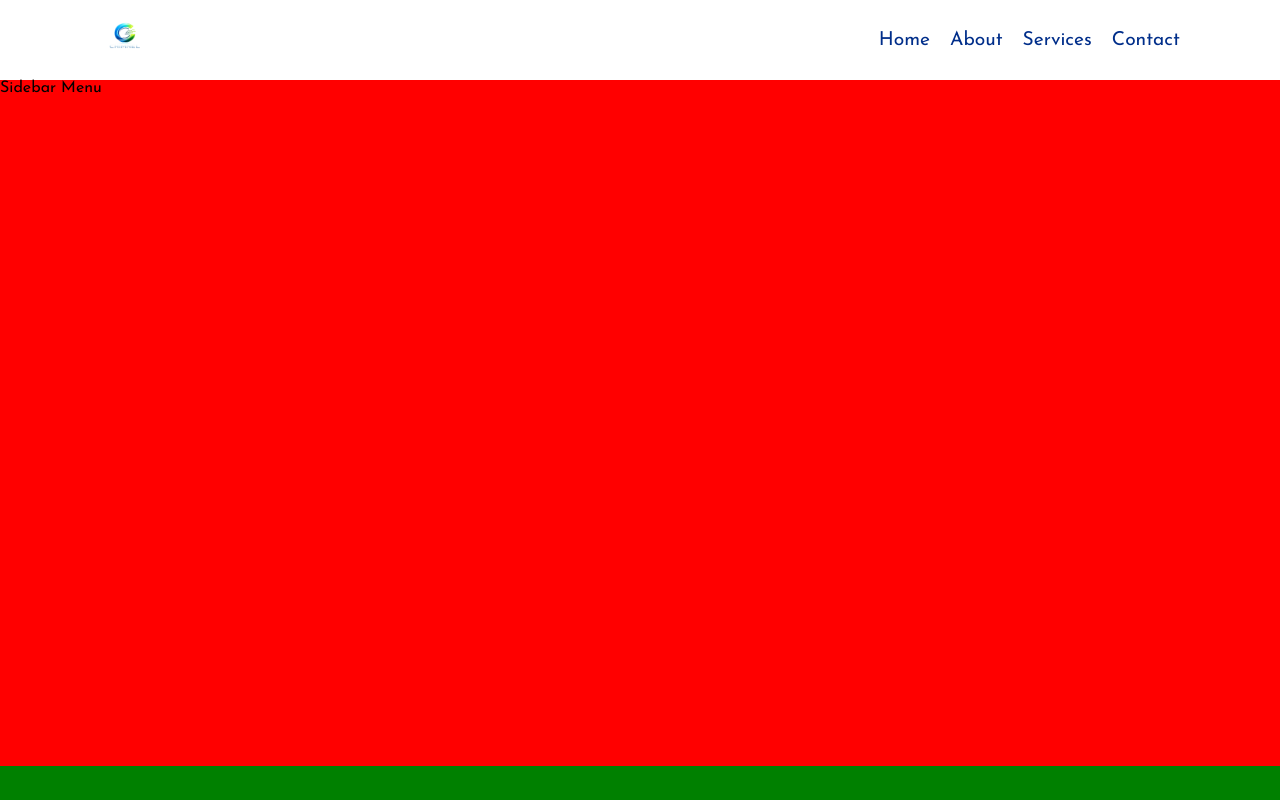
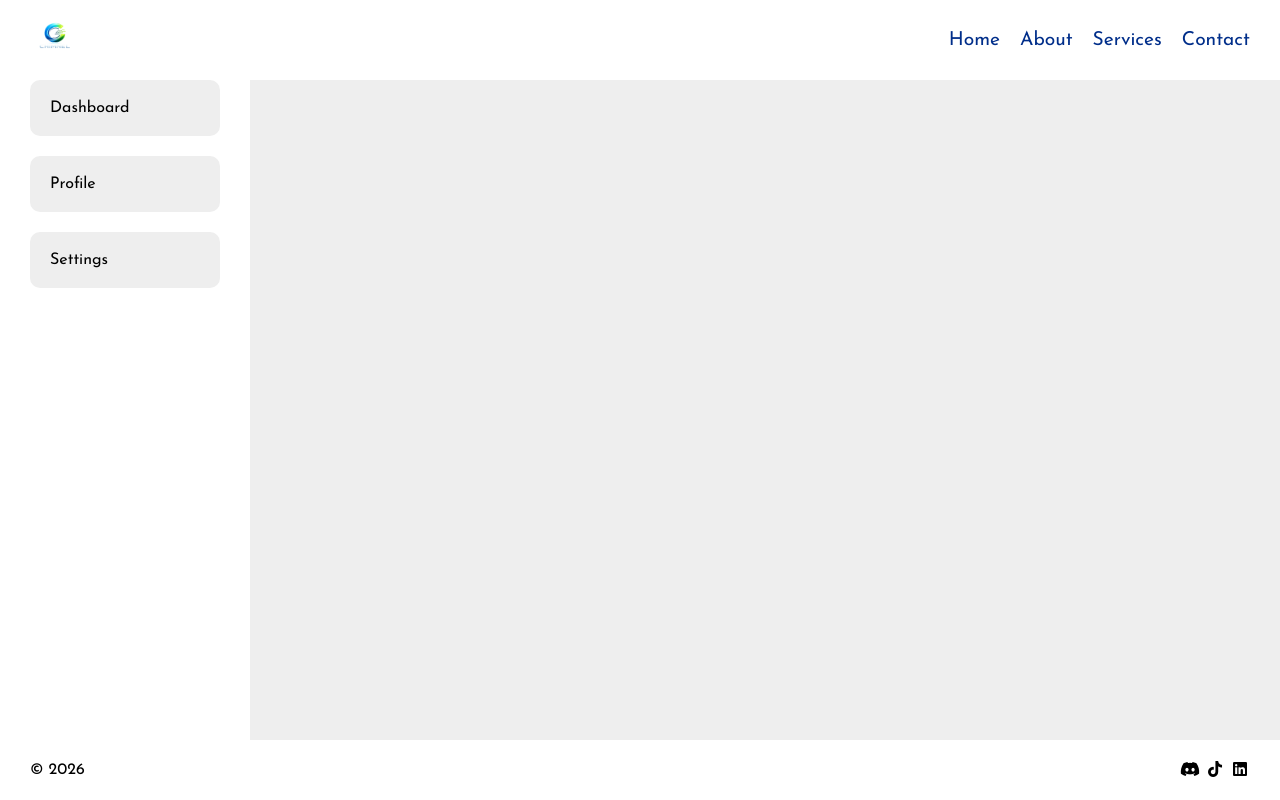
Before and after one commit to Myteacher-Institute/flexible-dashboard, a plain HTML site: page index.html in a window 1280 px wide. Shown: the top 800 px of the page. Drawn offline with Linux system fonts and the light colour scheme.

Commit message:
add and style items to sidebar

```diff
--- a/index.html
+++ b/index.html
@@ -24,7 +24,13 @@
     </header>
 
     <main>
-        <aside>Sidebar Menu</aside>
+        <aside>
+            <ul>
+                <li>Dashboard</li>
+                <li>Profile</li>
+                <li>Settings</li>
+            </ul>
+        </aside>
         <section></section>
     </main>
 
--- a/style.css
+++ b/style.css
@@ -15,7 +15,7 @@ header {
     height: 80px;
     display: flex;
     align-items: center;
-    padding-inline: 100px;
+    padding-inline: 30px;
     justify-content: space-between;
 }
 
@@ -29,16 +29,48 @@ header nav a {
     font-size: 1.2rem;
 }
 
+header nav a:hover {
+    color: #43f3b8;
+}
+
 header nav a:nth-of-type(3) {
     order: 1;
 }
 
+main {
+    display: flex;
+}
+
 main aside {
-    background-color: red;
-    height: calc(100dvh - 114px);
+    flex: 0 1 250px;
+    padding: 0 30px 30px;
+    height: calc(100dvh - 140px);
+}
+
+aside ul li {
+    padding: 20px;
+    cursor: pointer;
+    list-style: none;
+    margin-bottom: 20px;
+    border-radius: 10px;
+    background-color: #eeeeee;
+}
+
+aside ul li:hover {
+    color: #ffffff;
+    background-color: #43f3b8;
 }
 
 main section {
-    background-color: green;
-    height: calc(100dvh - 114px);
+    flex: 1;
+    background-color: #eeeeee;
+    height: calc(100dvh - 140px);
 }
+
+footer {
+    height: 60px;
+    display: flex;
+    align-items: center;
+    padding-inline: 30px;
+    justify-content: space-between;
+}
```
